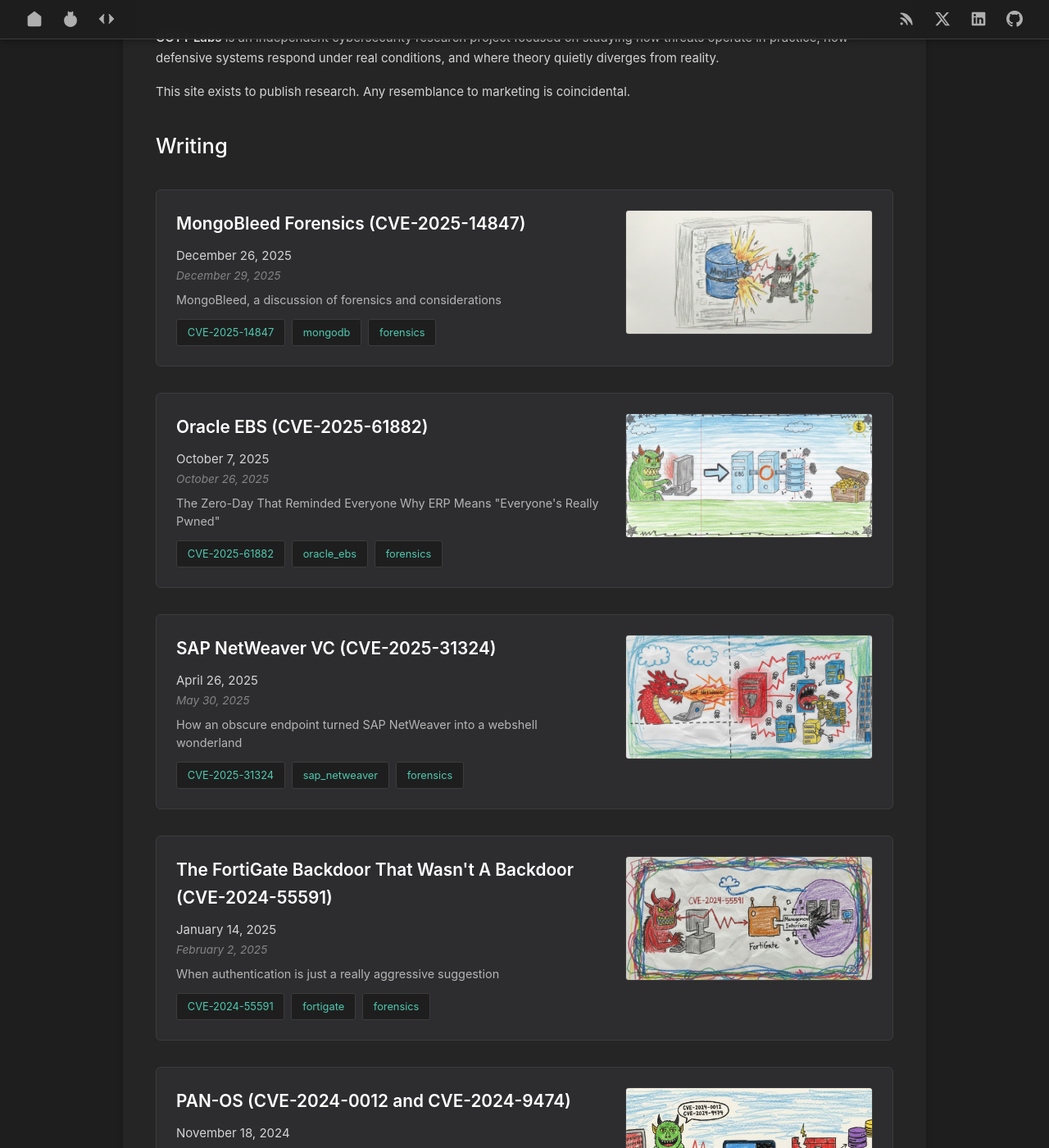
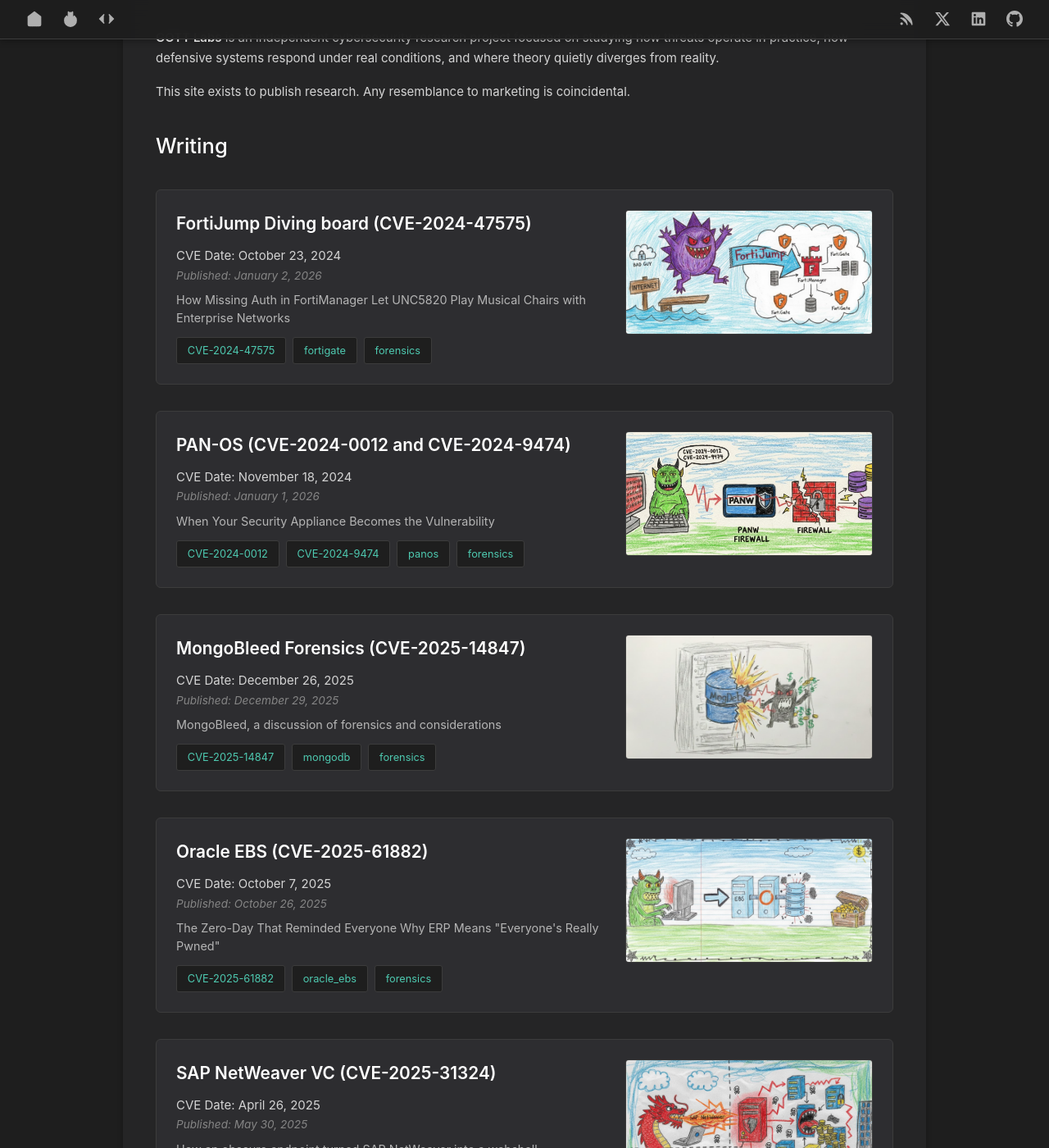
Before and after one commit to gottlabs/home, a Jekyll site: the page built from index.md, in a window 1280 px wide and 1400 px high, scrolled down 196 px. Shown: the whole window at 82% size. Built offline with Jekyll 4.4.1, drawn with Linux system fonts in a browser that asks for light colours; some of the changed text lies outside the part shown.

Commit message:
Update index.md

```diff
--- a/index.md
+++ b/index.md
@@ -8,11 +8,47 @@ title: Home
 This site exists to publish research. Any resemblance to marketing is coincidental.
 
 ### Writing
+
+<div class="research-post">
+  <div class="post-content">
+    <h4><a href="{{ site.baseurl }}/2026/01/02/fortijump_cve2024-47575">FortiJump Diving board (CVE-2024-47575)</a></h4>
+    <span class="cve-date">CVE Date: October 23, 2024</span>
+    <span class="post-date">Published: January 2, 2026</span>
+    <p>How Missing Auth in FortiManager Let UNC5820 Play Musical Chairs with Enterprise Networks</p>
+    <div class="post-tags">
+      <span class="tag">CVE-2024-47575</span>
+      <span class="tag">fortigate</span>
+      <span class="tag">forensics</span>
+    </div>
+  </div>
+  <div class="post-image">
+    <img src="{{ site.baseurl }}/assets/images/CVE-2024-47575.png" alt="fortijump">
+  </div>
+</div>
+
+<div class="research-post">
+  <div class="post-content">
+    <h4><a href="{{ site.baseurl }}/2026/01/01/panos_cve2024-0012">PAN-OS (CVE-2024-0012 and CVE-2024-9474)</a></h4>
+    <span class="cve-date">CVE Date: November 18, 2024</span>
+    <span class="post-date">Published: January 1, 2026</span>
+    <p>When Your Security Appliance Becomes the Vulnerability</p>
+    <div class="post-tags">
+      <span class="tag">CVE-2024-0012</span>
+      <span class="tag">CVE-2024-9474</span>
+      <span class="tag">panos</span>
+      <span class="tag">forensics</span>
+    </div>
+  </div>
+  <div class="post-image">
+    <img src="{{ site.baseurl }}/assets/images/CVE-2024-0012.png" alt="panos_cve">
+  </div>
+</div>
+
 <div class="research-post">
   <div class="post-content">
     <h4><a href="{{ site.baseurl }}/2025/12/29/mongobleed_forensics_cve2025-14847">MongoBleed Forensics (CVE-2025-14847)</a></h4>
-    <span class="cve-date">December 26, 2025</span>
-    <span class="post-date">December 29, 2025</span>
+    <span class="cve-date">CVE Date: December 26, 2025</span>
+    <span class="post-date">Published: December 29, 2025</span>
     <p>MongoBleed, a discussion of forensics and considerations</p>
     <div class="post-tags">
       <span class="tag">CVE-2025-14847</span>
@@ -28,8 +64,8 @@ This site exists to publish research. Any resemblance to marketing is coincident
 <div class="research-post">
   <div class="post-content">
     <h4><a href="{{ site.baseurl }}/2025/10/26/oracle_ebs_cve2025-61882">Oracle EBS (CVE-2025-61882)</a></h4>
-    <span class="cve-date">October 7, 2025</span>
-    <span class="post-date">October 26, 2025</span>
+    <span class="cve-date">CVE Date: October 7, 2025</span>
+    <span class="post-date">Published: October 26, 2025</span>
     <p>The Zero-Day That Reminded Everyone Why ERP Means "Everyone's Really Pwned"</p>
     <div class="post-tags">
       <span class="tag">CVE-2025-61882</span>
@@ -45,8 +81,8 @@ This site exists to publish research. Any resemblance to marketing is coincident
 <div class="research-post">
   <div class="post-content">
     <h4><a href="{{ site.baseurl }}/2025/05/30/sap_netweaver_cve2025-31324">SAP NetWeaver VC (CVE-2025-31324)</a></h4>
-    <span class="cve-date">April 26, 2025</span>
-    <span class="post-date">May 30, 2025</span>
+    <span class="cve-date">CVE Date: April 26, 2025</span>
+    <span class="post-date">Published: May 30, 2025</span>
     <p>How an obscure endpoint turned SAP NetWeaver into a webshell wonderland</p>
     <div class="post-tags">
       <span class="tag">CVE-2025-31324</span>
@@ -55,15 +91,15 @@ This site exists to publish research. Any resemblance to marketing is coincident
     </div>
   </div>
   <div class="post-image">
-    <img src="{{ site.baseurl }}/assets/images/CVE-2025-31324.png" alt="oracle_ebs">
+    <img src="{{ site.baseurl }}/assets/images/CVE-2025-31324.png" alt="sap_netweaver">
   </div>
 </div>
 
 <div class="research-post">
   <div class="post-content">
     <h4><a href="{{ site.baseurl }}/2025/02/01/fortigate_cve2024-55591">The FortiGate Backdoor That Wasn't A Backdoor (CVE-2024-55591)</a></h4>
-    <span class="cve-date">January 14, 2025</span>
-    <span class="post-date">February 2, 2025</span>
+    <span class="cve-date">CVE Date: January 14, 2025</span>
+    <span class="post-date">Published: February 2, 2025</span>
     <p>When authentication is just a really aggressive suggestion</p>
     <div class="post-tags">
       <span class="tag">CVE-2024-55591</span>
@@ -76,41 +112,6 @@ This site exists to publish research. Any resemblance to marketing is coincident
   </div>
 </div>
 
-<div class="research-post">
-  <div class="post-content">
-    <h4><a href="{{ site.baseurl }}/2026/01/01/panos_cve2024-0012">PAN-OS (CVE-2024-0012 and CVE-2024-9474)</a></h4>
-    <span class="cve-date">November 18, 2024</span>
-    <span class="post-date">January 1, 2026</span>
-    <p>When Your Security Appliance Becomes the Vulnerability</p>
-    <div class="post-tags">
-      <span class="tag">CVE-2024-0012</span>
-      <span class="tag">CVE-2024-9474</span>
-      <span class="tag">panos</span>
-      <span class="tag">forensics</span>
-    </div>
-  </div>
-  <div class="post-image">
-    <img src="{{ site.baseurl }}/assets/images/CVE-2024-0012.png" alt="panos_cve">
-  </div>
-</div>
-
-<div class="research-post">
-  <div class="post-content">
-    <h4><a href="{{ site.baseurl }}/2026/01/02/fortijump_cve2024-47575">FortiJump Diving board (CVE-2024-47575)</a></h4>
-    <span class="cve-date">October 23, 2024</span>
-    <span class="post-date">January 2, 2026</span>
-    <p>How Missing Auth in FortiManager Let UNC5820 Play Musical Chairs with Enterprise Networks</p>
-    <div class="post-tags">
-      <span class="tag">CVE-2024-47575</span>
-      <span class="tag">fortigate</span>
-      <span class="tag">forensics</span>
-    </div>
-  </div>
-  <div class="post-image">
-    <img src="{{ site.baseurl }}/assets/images/CVE-2024-47575.png" alt="fortijump">
-  </div>
-</div>
-
 ### Research Disclaimer
 <span class="disclaimer">
 Research published is provided for educational purposes. Findings reflect observed behavior in specific environments and should not be interpreted as universal truth, vendor endorsement, or operational guidance. Techniques discussed may be incomplete, ineffective, or rendered obsolete without notice. Readers are expected to apply judgment, skepticism, and basic security hygiene.
```
